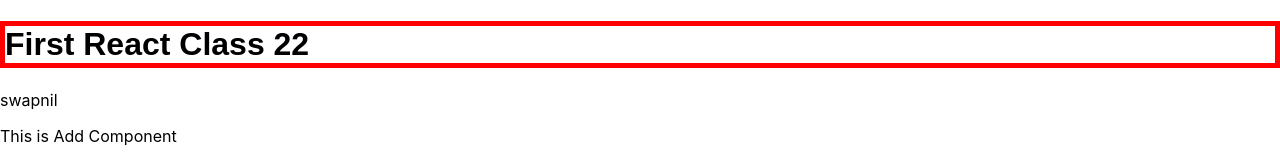
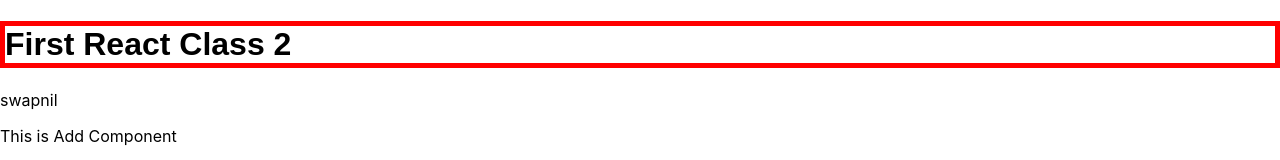
Before and after one commit to swapnilRahangdale/my-app, a React (Create React App) app: page / in a window 1280 px wide. Shown: the top 160 px of the page. Built offline with nearby package versions, Linux system fonts and the light colour scheme.

Commit message:
4th change

```diff
--- a/src/App.js
+++ b/src/App.js
@@ -7,7 +7,7 @@
 function App() {
   return (
     <div>
-    <h1>First React Class 22</h1>
+    <h1>First React Class 2</h1>
     <p>swapnil</p>
     <Add a = '5' b = '3'></Add>
     <Sub s = '8' t='3'/>
```
